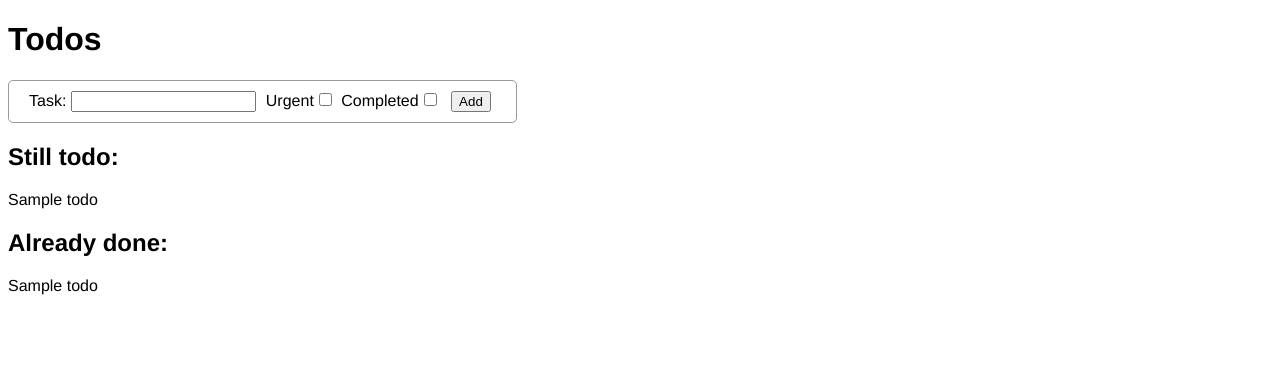
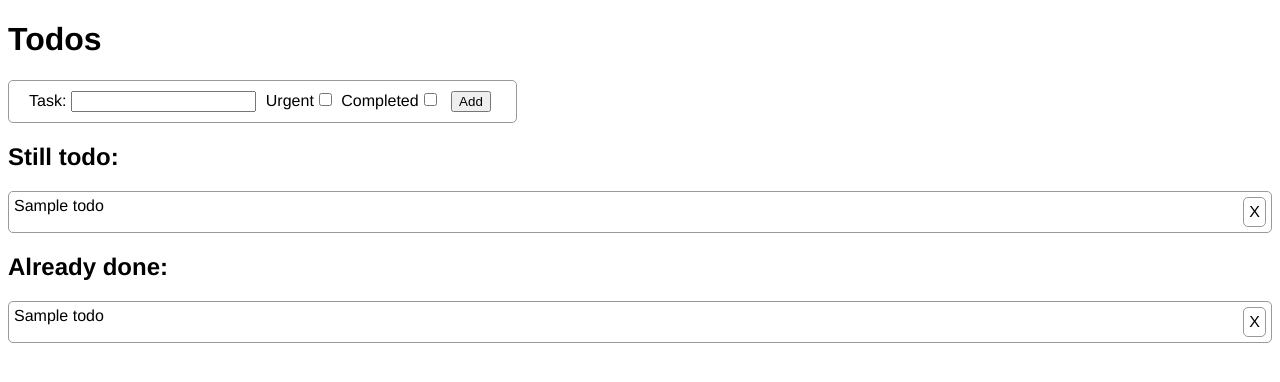
Before and after one commit to robings/toDosApp, a PHP site: template templates/todos.phtml in a window 1280 px wide. Shown: the top 382 px of the page. Run offline with PHP 8.4, Linux system fonts and the light colour scheme; the template is opened without the code that fills it: most values are stand-ins (such as "Sample title", 1, 10 or a date in 2020).

Commit message:
added front end for delete button

```diff
--- a/public/css/style.css
+++ b/public/css/style.css
@@ -30,3 +30,25 @@ form {
 input {
     margin: 0 5px;
 }
+
+.todoContainer {
+    overflow: auto;
+    border: 1px solid #999999;
+    border-radius: 5px;
+    padding: 5px;
+    margin: 5px 0;
+}
+
+.deleteButton {
+    padding: 5px;
+    border: 1px solid #999999;
+    border-radius: 5px;
+    float: right;
+    color: #000000;
+}
+
+.deleteButton:hover {
+    color: red;
+    border-color: #000000;
+    cursor: pointer;
+}
--- a/src/routes.php
+++ b/src/routes.php
@@ -17,5 +17,6 @@ return function (App $app) {
 
     $app->get('/', 'SeeAllTodosController');
     $app->post('/add', 'AddTodoController');
+//    $app->delete('/', 'DeleteTodoController');
 
 };
--- a/templates/todos.phtml
+++ b/templates/todos.phtml
@@ -4,16 +4,18 @@
 foreach ($todos as $todo) {
     if ($todo['deletedFlag'] != 1 && $todo['completedFlag'] !=1) {
         if ($todo['urgentFlag'] == 1) {
-            $currentTodoDisplay .='<div class="urgent">';
+            $currentTodoDisplay .='<div class="todoContainer"><div class="urgent">';
         } else {
-            $currentTodoDisplay .='<div>';
+            $currentTodoDisplay .='<div class="todoContainer"><div>';
         }
-        $currentTodoDisplay .= $todo['taskName'] . '</div>';
+        $currentTodoDisplay .= $todo['taskName'] . '<div class="deleteButton" data-id="' . $todo['id'] . '">X</div></div></div>';
+
 
     }
     if ($todo['deletedFlag'] != 1 && $todo['completedFlag'] !=0) {
-        $completedTodoDisplay .= '<div>' . $todo['taskName'] . '</div>';
+        $completedTodoDisplay .= '<div class="todoContainer"><div>' . $todo['taskName'] . '<div class="deleteButton" data-id="' . $todo['id'] . '">X</div></div><div>';
     }
+
 }
 ?>
 
@@ -23,6 +25,7 @@ foreach ($todos as $todo) {
 <head>
     <title>Todos - See All Todos</title>
     <link rel="stylesheet" type="text/css" href="./css/style.css" />
+    <script defer src="./js/script.js"></script>
 </head>
 <body>
 <h1>Todos</h1>
```
Also changed, not shown: public/js/script.js (added).
